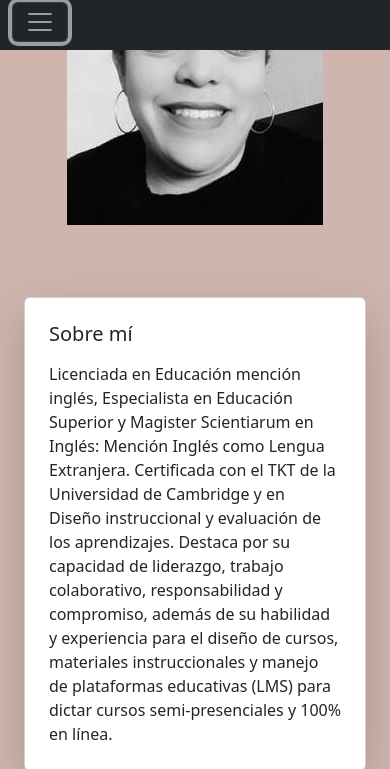
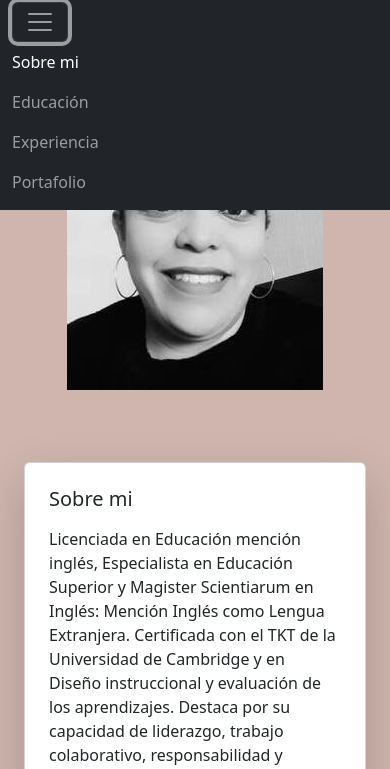
Before and after one commit to Gabcor27/Gabcor27.github.io, a plain HTML site: page index.html in a window 390 px wide. Both pictures are taken after a click on the button "Toggle navigation". Shown: the part 75-844 px from the top of the page. Drawn offline with nearby package versions, Linux system fonts and the light colour scheme.

Commit message:
Cambios de front y enlaces internos

```diff
--- a/assets/css/style.css
+++ b/assets/css/style.css
@@ -1,3 +1,15 @@
+body {
+    padding-top: 80px;
+}
+
 main{
     background-color:rgb(207, 181, 173);
+    padding-top: 80px;
+    margin-top: 5px;
 }
+
+
+.navbar-nav .nav-link:hover {
+    color: rgb(203, 105, 75);
+    transition: color 0.3s ease-in-out;
+}
--- a/index.html
+++ b/index.html
@@ -17,45 +17,44 @@
         <a class="navbar-brand" href="#">
             <img src="./assets/img/Logo GD.png" class="img-fluid">
         </a>
-            <button class="navbar-toggler" type="button" data-bs-toggle="collapse"
-                aria-controls="navbarSupportedContent" aria-expanded="false" aria-label="Toggle navigation">
+      <button class="navbar-toggler" type="button" data-bs-toggle="collapse" data-bs-target="#navbarNav" aria-controls="navbarNav" aria-expanded="false" aria-label="Toggle navigation">
         <span class="navbar-toggler-icon"></span>
       </button>
-            <div class="collapse navbar-collapse" id="navbarSupportedContent">
-                <ul class="navbar-nav ms-auto mb-2 mb-lg-0 fs-5">
+      <div class="collapse navbar-collapse justify-content-end" id="navbarNav">
+        <ul class="navbar-nav">
           <li class="nav-item">
-                        <a class="nav-link" href="#">Sobre mi</a>
+            <a class="nav-link active" aria-current="page" href="#sobre-mi">Sobre mi</a>
           </li>
           <li class="nav-item">
-                        <a class="nav-link" href="#">Educación</a>
+            <a class="nav-link" href="#Educación">Educación</a>
           </li>
           <li class="nav-item">
-                        <a class="nav-link" href="#"> Experiencia</a>
+            <a class="nav-link" href="#Experiencia">Experiencia</a>
           </li>
           <li class="nav-item">
-                        <a class="nav-link" href="#">Portafolio</a>
+            <a class="nav-link"  href="#Portafolio">Portafolio</a>
+
           </li>
-
         </ul>
-
       </div>
     </div>
   </nav>
+</body>
+
 
       <main>
         <section>
 
-            <div class="imagen-container  text-center">
+            <div id= "sobre-mi" class="imagen-container  text-center">
                 <img src="./assets/img/yo.jpg" alt="Sobre mí">
             </div>
-
 
             <div class="container mt-5">
                 <div class="row justify-content-center">
                   <div class="col-sm-4 col-md-8 p-4">
                     <div class="card shadow-lg">
                       <div class="card-body p-4">
-                        <h5 class="card-title mb-3">Sobre mí</h5>
+                        <h5 class="card-title mb-3">Sobre mi</h5>
                         <p class="card-text">
                           Licenciada en Educación mención inglés, Especialista en Educación Superior y Magister Scientiarum en Inglés: Mención Inglés como Lengua Extranjera.
                           Certificada con el TKT de la Universidad de Cambridge y en Diseño instruccional y evaluación de los aprendizajes.
@@ -68,7 +67,7 @@
                 </div>
               </div>
 
-            <div class="imagen-container  text-center">
+            <div id="Educación"class="imagen-container  text-center">
               <img src="./assets/img/Educación.jpg" alt="Educación">
           </div>
               <div class="container mt-5">
@@ -104,7 +103,8 @@
                   </div>
                 </div>
               </div>
-              <div class="imagen-container  text-center">
+
+              <div id="Experiencia" class="imagen-container  text-center">
                 <img src="./assets/img/Experiencia.jpg" alt="Experiencia">
             </div>
               <div class="container mt-5">
@@ -129,7 +129,7 @@
                   </div>
                 </div>
               </div>
-              <div class="imagen-container  text-center">
+              <div id="Portafolio" class="imagen-container  text-center">
               <img src="./assets/img/Portafolio.png" alt="Portafolio">
             </div>
               <div class="container mt-5">
@@ -141,6 +141,10 @@
                         <p class="card-text">
                             En este apartado se muestra un resumen de los trabajos realizados durante este curso.
                         </p>
+                        <div class="d-flex justify-content-center">
+                          <a href="./Portafolio.html"  target="_blank" class="btn btn-primary">Ver más</a>
+
+                      </div>
                       </div>
                     </div>
                   </div>
```
Also changed, not shown: assets_2/img/CV final.jpg, assets_2/img/Cuppon.jpg. Lines whose indentation alone changed are shown as unchanged.
